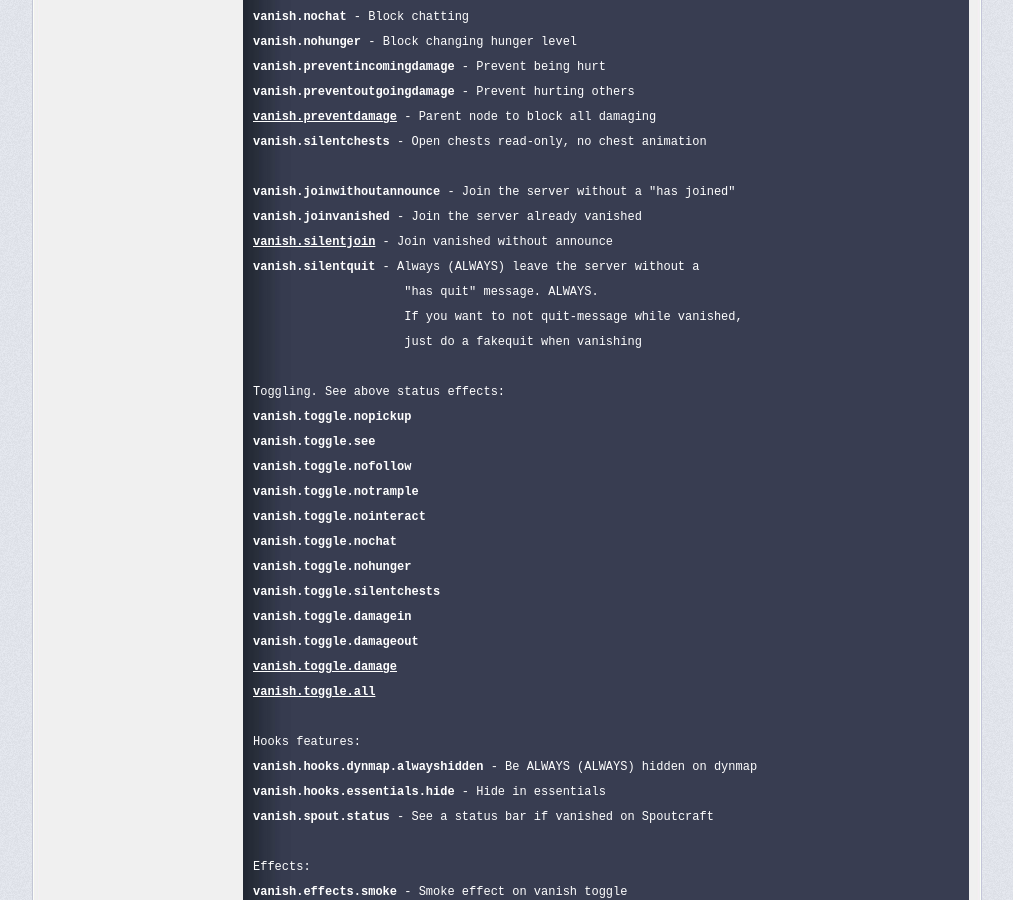
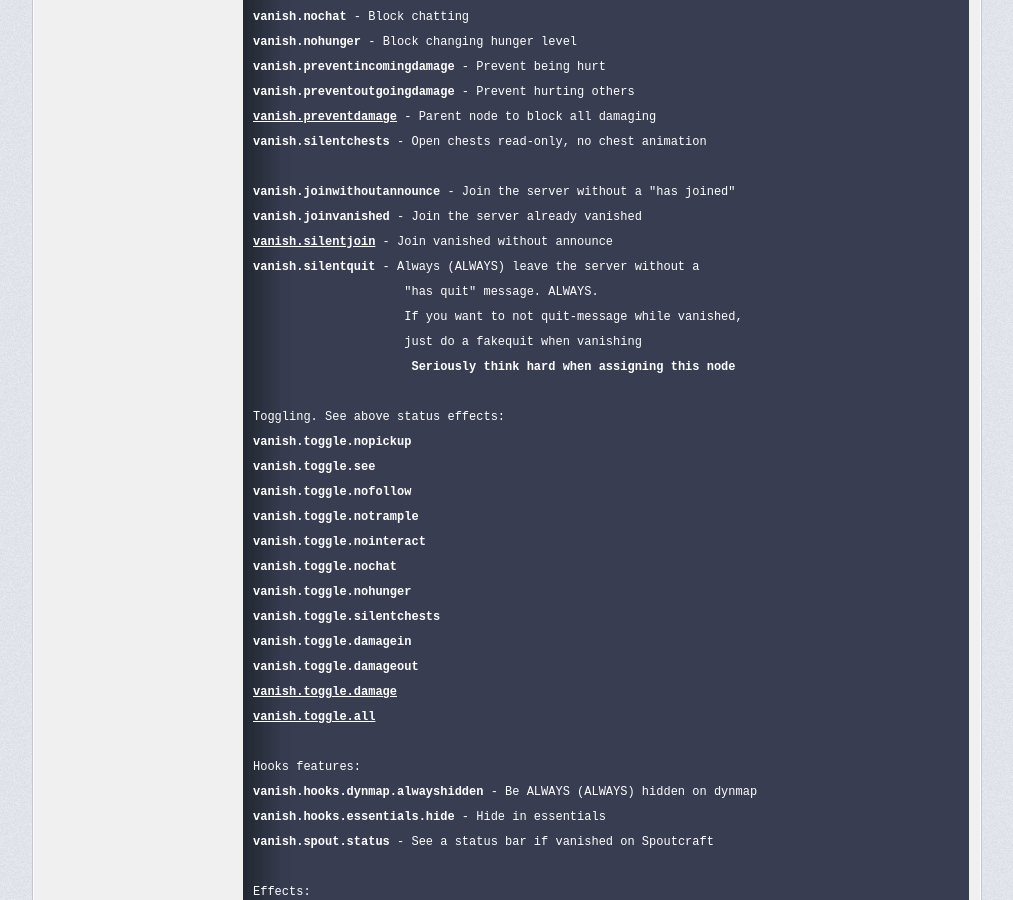
Before and after one commit to VanishNoPacket/vanishnopacket.github.com, a Jekyll site: the page built from permissions/index.html, in a window 1280 px wide and 900 px high, scrolled down 2324 px. Shown: the whole window, without its empty margins (133-1146 px from the left). Built offline with Jekyll 4.4.1, drawn with Linux system fonts in a browser that asks for light colours.

Commit message:
perm update

```diff
--- a/permissions/index.html
+++ b/permissions/index.html
@@ -110,6 +110,7 @@
                      "has quit" message. ALWAYS.
                      If you want to not quit-message while vanished,
                      just do a fakequit when vanishing
+                     <b> Seriously think hard when assigning this node</b>
 
 Toggling. See above status effects:
 <b>vanish.toggle.nopickup</b>
```
